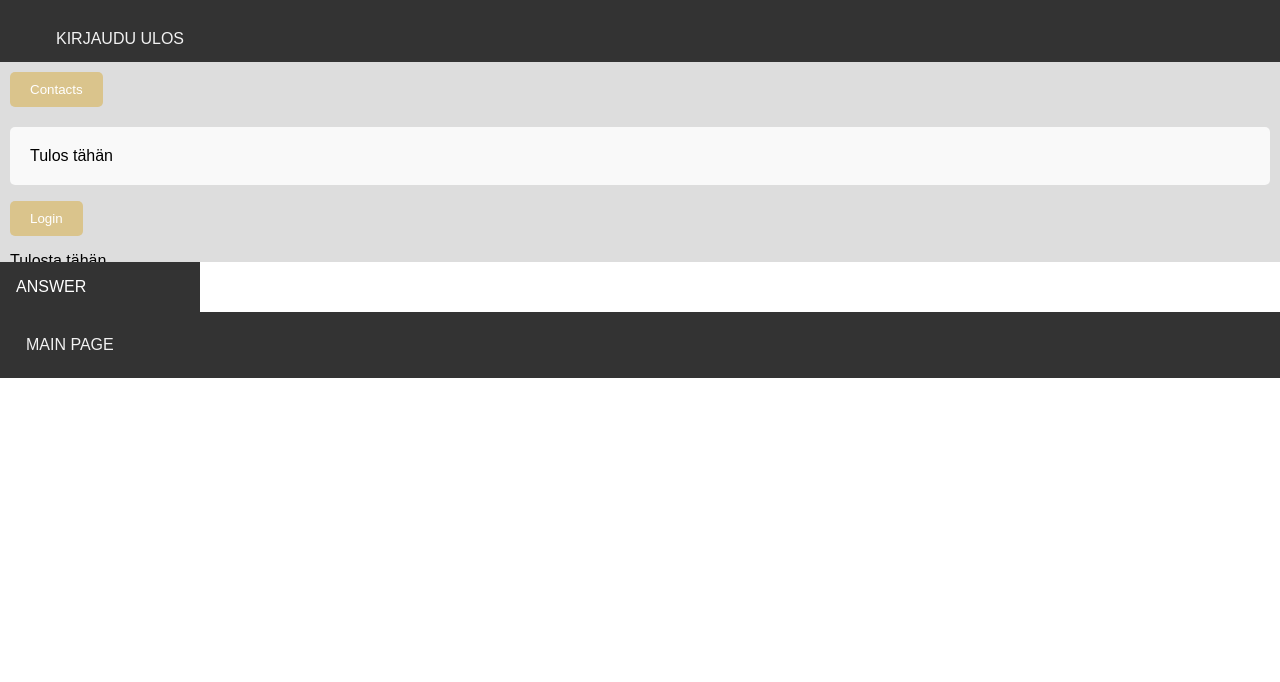
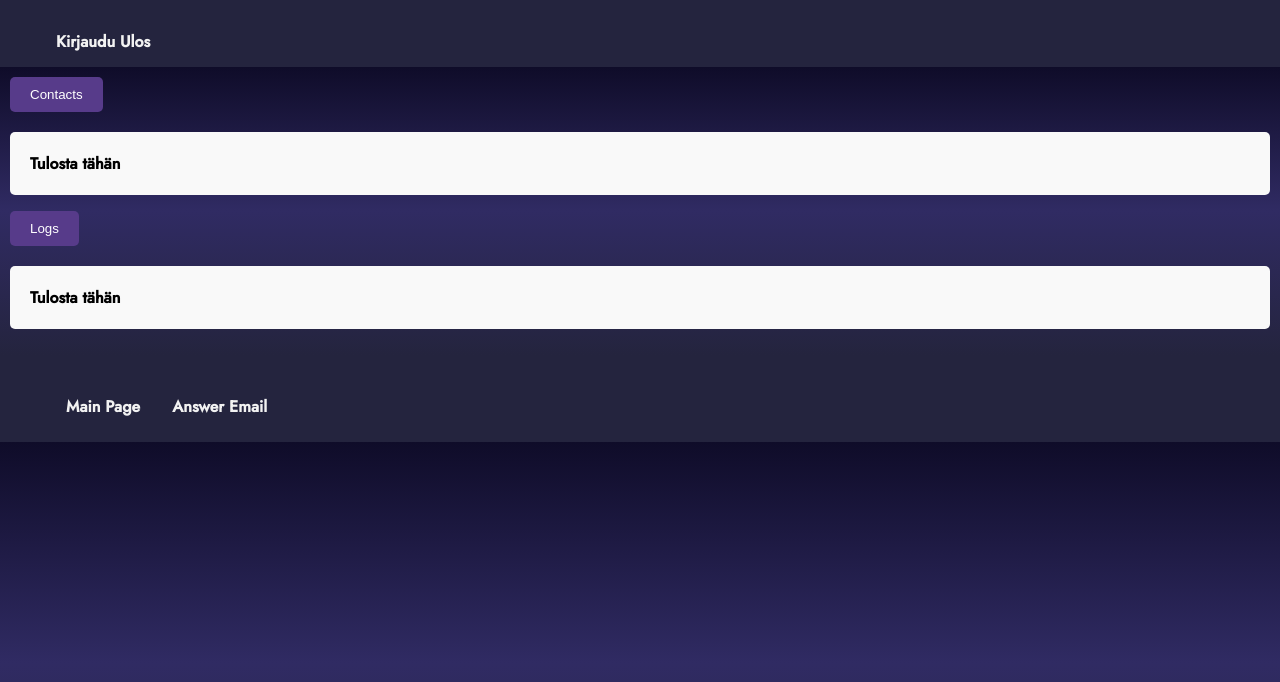
Before and after one commit to Tupolaa/Team2_Projekti, a PHP site: page /php/admin_panel.php in a window 1280 px wide. Shown: the top 682 px of the page. Run offline with PHP 8.4, Linux system fonts and the light colour scheme; the visitor is signed in with stand-in values (Sample User, id 1).

Commit message:
admin page muutokset

```diff
--- a/css/adminpanel.css
+++ b/css/adminpanel.css
@@ -1,18 +1,19 @@
-* {
+ *{
   box-sizing: border-box;
-  font-family: Arial, Helvetica, sans-serif;
   }
 
   body {
-  font-family: Arial, sans-serif;
+    font-family: 'Jost', sans-serif;
+    font-weight: bold;
     margin: 0;
     padding: 0;
+    background: linear-gradient(to bottom, #0f0c29, #302b63, #24243e);
   }
 
-/* Style the top navigation bar */
+
   .topnav {
     overflow: hidden;
-  background-color: #333;
+    background-color: #24243e;
 
   }
 
@@ -20,7 +21,6 @@ body {
     list-style: none;
   }
 
-/* Style the topnav links */
   .topnav a {
     float: left;
     display: block;
@@ -30,54 +30,29 @@ body {
     text-decoration: none;
   }
 
-/* Change color on hover */
+
   .topnav a:hover {
     background-color: #ddd;
     color: black;
   }
 
-/* Style the content */
+
   .content {
-  background-color: #ddd;
+    background: linear-gradient(to bottom, #0f0c29, #302b63, #24243e);
     padding: 10px;
-  height: 200px; /* Should be removed. Only for demonstration */
-}
-
-.sidenav {
-  height: 100%;
-  width: 200px;
-  position: relative;
-  z-index: 1;
-  top: 0;
-  left: 0;
-  background-color: #333;
-  overflow-x: hidden;
   }
 
 
-/* Side navigation links */
-.sidenav a {
-  color: white;
-  padding: 16px;
-  text-decoration: none;
-  display: block;
-}
-
-/* Change color on hover */
-.sidenav a:hover {
-  background-color: #ddd;
-  color: black;
-}
-
-
-/* Style the footer */
   .footer {
     background-color: #f1f1f1;
     padding: 10px;
     overflow: hidden;
-  background-color: #333;
+    background-color: #24243e;
+
+  }
+
+  .footer li {
     list-style: none;
-
   }
 
   .footer a {
@@ -101,7 +76,7 @@ body {
 
   button {
     padding: 10px 20px;
-  background-color: #dac48c;
+    background-color: #573b8a;
     color: #fff;
     border: none;
     border-radius: 5px;
@@ -109,7 +84,7 @@ button {
 
   }
   button:hover {
-  background-color: #d7ba6f;
+    background-color: #6d44b8;
   }
   #contactjson {
     padding: 20px;
@@ -117,3 +92,10 @@ button:hover {
     border-radius: 5px;
     margin-top: 20px;
   }
+
+  #Logjson {
+    padding: 20px;
+    background-color: #f9f9f9;
+    border-radius: 5px;
+    margin-top: 20px;
+  }
--- a/php/admin_panel.php
+++ b/php/admin_panel.php
@@ -13,6 +13,7 @@ if (!isset($_SESSION["kayttaja"])){
     <meta charset="UTF-8">
     <meta name="viewport" content="width=device-width, initial-scale=1.0">
     <link rel="stylesheet" href="../css/adminpanel.css" type="text/css">
+    <link href="https://fonts.googleapis.com/css2?family=Jost:wght@500&display=swap" rel="stylesheet">
     <title>Admin Page</title>
     <style>
 
@@ -22,7 +23,7 @@ if (!isset($_SESSION["kayttaja"])){
 
 <div class="topnav">
     <ul id="fontti">
-        <li><a href="kirjauduulos.php">KIRJAUDU ULOS</a></li>
+        <li><a href="kirjauduulos.php">Kirjaudu Ulos</a></li>
 
     </ul>
 </div>
@@ -33,13 +34,14 @@ if (!isset($_SESSION["kayttaja"])){
     <nav>
             <button onclick='ReadContacts();'>Contacts</button>
             <p id='contactjson'>
-        Tulos tähän
+            Tulosta tähän
             </p>
-    <button onclick='ReadLogin();'>Login</button>
+
+
+            <button onclick='ReadLogin();'>Logs</button>
             <p id='Logjson'>
             Tulosta tähän</p>
     </nav>
-
 <script>
         function ReadContacts() {
             xmlhttp = new XMLHttpRequest();
@@ -75,12 +77,12 @@ if (!isset($_SESSION["kayttaja"])){
 
 </div>
 
-<div class="sidenav">
-    <a href="https://www.google.com/intl/fi/gmail/about/">ANSWER</a>
-  </div>
 
   <div class="footer">
-    <li><a href="../html/index.html">MAIN PAGE</a></li>
+    <ul>
+    <li><a href="../html/index.html">Main Page</a></li>
+    <li><a href="https://www.google.com/intl/fi/gmail/about/">Answer Email</a></li>
+    </ul>
 </div>
 
 </body>
```
Lines whose indentation alone changed are shown as unchanged.
